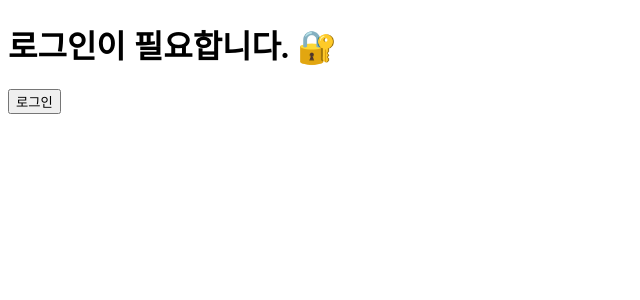
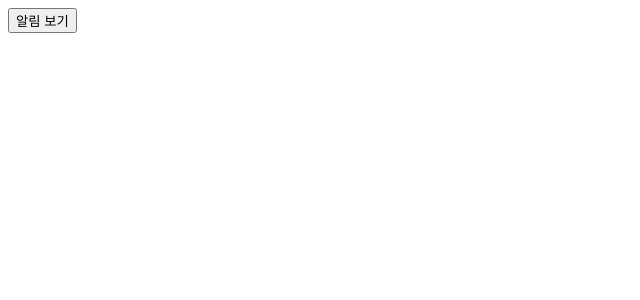
Before and after one commit to jieun-107/react-study, a React (Vite) app: page / in a window 1280 px wide. Shown: the top 300 px of the page, without its empty margins (0-640 px from the left). Built offline with nearby package versions, Linux system fonts and the light colour scheme.

Commit message:
조건부 엔더링 - && 연산자

```diff
--- a/src/App.tsx
+++ b/src/App.tsx
@@ -16,6 +16,8 @@ import Ex03 from "./components/section7/Ex03";
 import Ex04 from "./components/section7/Ex04";
 import Ex05 from "./components/section7/Ex05";
 import Ex06 from "./components/section7/Ex06";
+import Ex07 from "./components/section7/Ex07";
+import Notification from "./components/section7/Notification";
 
 export default function App() {
   // 상태 끌어올리기 패턴 : 부모 컴포넌트에서 공통 상태와 업데이트 함수를 정의하여 자식 컴포넌트에 전달
@@ -45,7 +47,9 @@ export default function App() {
       {/* <Ex03 /> */}
       {/* <Ex04 /> */}
       {/* <Ex05 /> */}
-      <Ex06 />
+      {/* <Ex06 /> */}
+      {/* <Ex07 /> */}
+      <Notification />
     </>
   );
 }
--- /dev/null
+++ b/src/components/section7/Ex07.tsx
@@ -0,0 +1,9 @@
+export default function Ex07() {
+  const isLoggedIn = true;
+  return (
+    <>
+      {isLoggedIn && <h1>Welcome Back!</h1>}
+      {!isLoggedIn && <h1>Please Sign Up!</h1>}
+    </>
+  )
+}
--- /dev/null
+++ b/src/components/section7/Notification.tsx
@@ -0,0 +1,19 @@
+import { useState } from "react"
+
+export default function Notification() {
+  const [showNotification, setShowNotification] = useState(false);
+  // const handleNotification = () => {
+  //   setShowNotification((showNotification) => !showNotification);
+  // }
+
+  const handleNotification = (isShow: boolean) => {
+    setShowNotification(isShow);
+  }
+  return (
+    <>
+      {showNotification && <><h1>📢 새로운 알림이 도착했습니다!</h1><button onClick={() => handleNotification(false)}>알림 닫기</button></> }
+      {!showNotification && <button onClick={() => handleNotification(true)}>알림 보기</button>}
+
+    </>
+  )
+}
```
